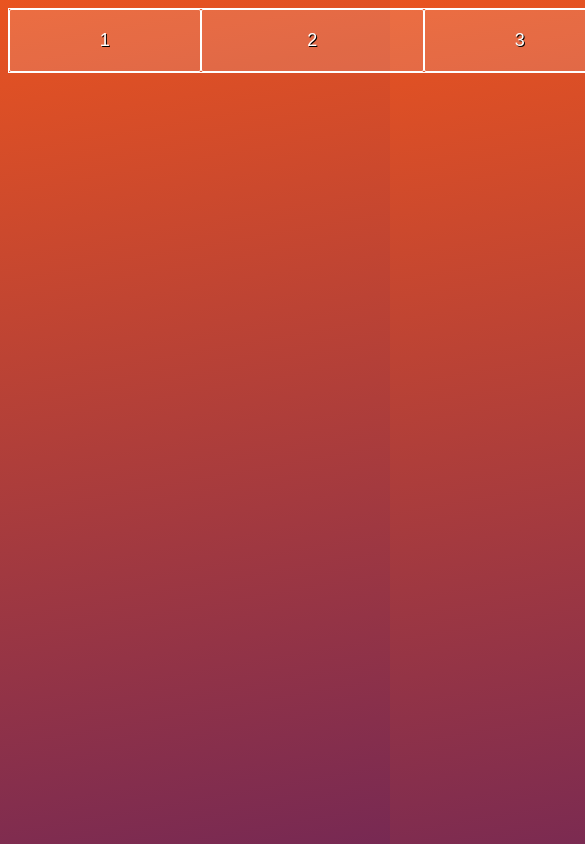
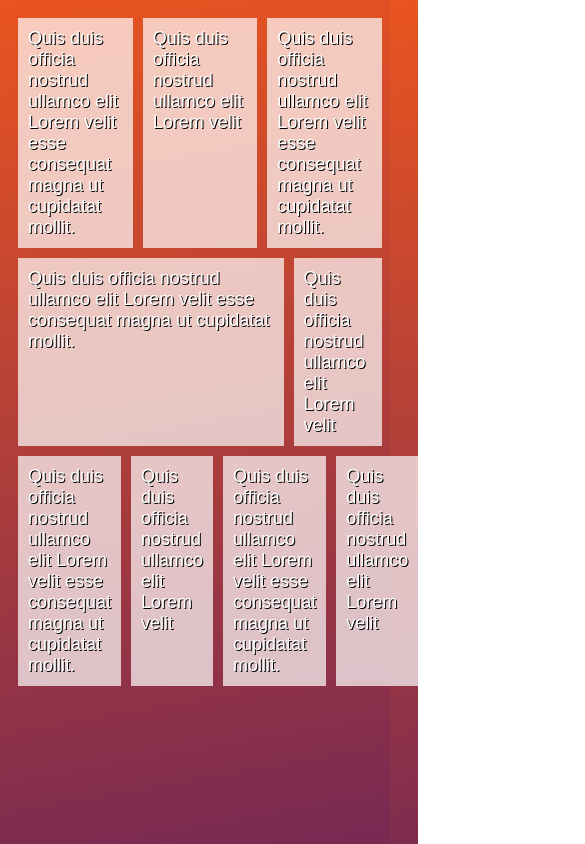
Before and after one commit to a805431/state-mini-project, a React (Create React App) app: page / in a window 390 px wide. Shown: the top 844 px of the page, 585 px wide, since content can reach past the window. Built offline with nearby package versions, Linux system fonts and the light colour scheme.

Commit message:
flexbox grid responsive gallery #1

```diff
--- a/src/Container/index.js
+++ b/src/Container/index.js
@@ -1,13 +1,60 @@
-import { Section } from "./main.css";
+import { Gutter } from "./main.css";
 
 function Container() {
    return (
-      <Section className="container">
-         <div>1</div>
-         <div>2</div>
-         <div>3</div>
-         <div>4</div>
-      </Section>
+      <>
+         <Gutter className="grid gutters">
+            <div className="cell">
+               <div>
+                  Quis duis officia nostrud ullamco elit Lorem velit esse consequat magna ut cupidatat mollit.
+               </div>
+            </div>
+            <div className="cell">
+               <div>
+                  Quis duis officia nostrud ullamco elit Lorem velit
+               </div>
+            </div>
+            <div className="cell">
+               <div>
+                  Quis duis officia nostrud ullamco elit Lorem velit esse consequat magna ut cupidatat mollit.
+               </div>
+            </div>
+         </Gutter>
+         <Gutter className="grid gutters">
+            <div className="cell large">
+               <div>
+                  Quis duis officia nostrud ullamco elit Lorem velit esse consequat magna ut cupidatat mollit.
+               </div>
+            </div>
+            <div className="cell">
+               <div>
+                  Quis duis officia nostrud ullamco elit Lorem velit
+               </div>
+            </div>
+         </Gutter>
+         <Gutter className="grid gutters">
+            <div className="cell">
+               <div>
+                  Quis duis officia nostrud ullamco elit Lorem velit esse consequat magna ut cupidatat mollit.
+               </div>
+            </div>
+            <div className="cell">
+               <div>
+                  Quis duis officia nostrud ullamco elit Lorem velit
+               </div>
+            </div>
+            <div className="cell">
+               <div>
+                  Quis duis officia nostrud ullamco elit Lorem velit esse consequat magna ut cupidatat mollit.
+               </div>
+            </div>
+            <div className="cell">
+               <div>
+                  Quis duis officia nostrud ullamco elit Lorem velit
+               </div>
+            </div>
+         </Gutter>
+      </>
    );
 }
 export default Container;
--- a/src/Container/main.css.js
+++ b/src/Container/main.css.js
@@ -1,23 +1,29 @@
 import styled from "styled-components";
 
-export const Section = styled.section`
-   &.container{
+export const Gutter = styled.div`
+   &.grid {
       display: flex;
-      flex-direction: row;
-      border: 1px solid #fff;
-      width: 800px;
    }
 
-   &.container div{
-      float: right;
-      flex: 1 1 20%;
-      margin: 0;
+   .gutters {
+      margin: -10px 0 10px -10px;
    }
 
-   &.container div:nth-child(2) {
-      flex-grow: 2;
+   &.gutters > .cell {
+      padding: 10px 0 0 10px;
    }
 
-   &.container div:nth-child(3) {
+   .cell {
+      flex: 1;
+   }
+
+   .cell > div {
+      background-color: rgba(255, 255, 255, 0.7);
+      height: 100%;
+      padding: 10px;
+   }
+
+   .large {
+      flex-grow: 3;
    }
 `;
```
